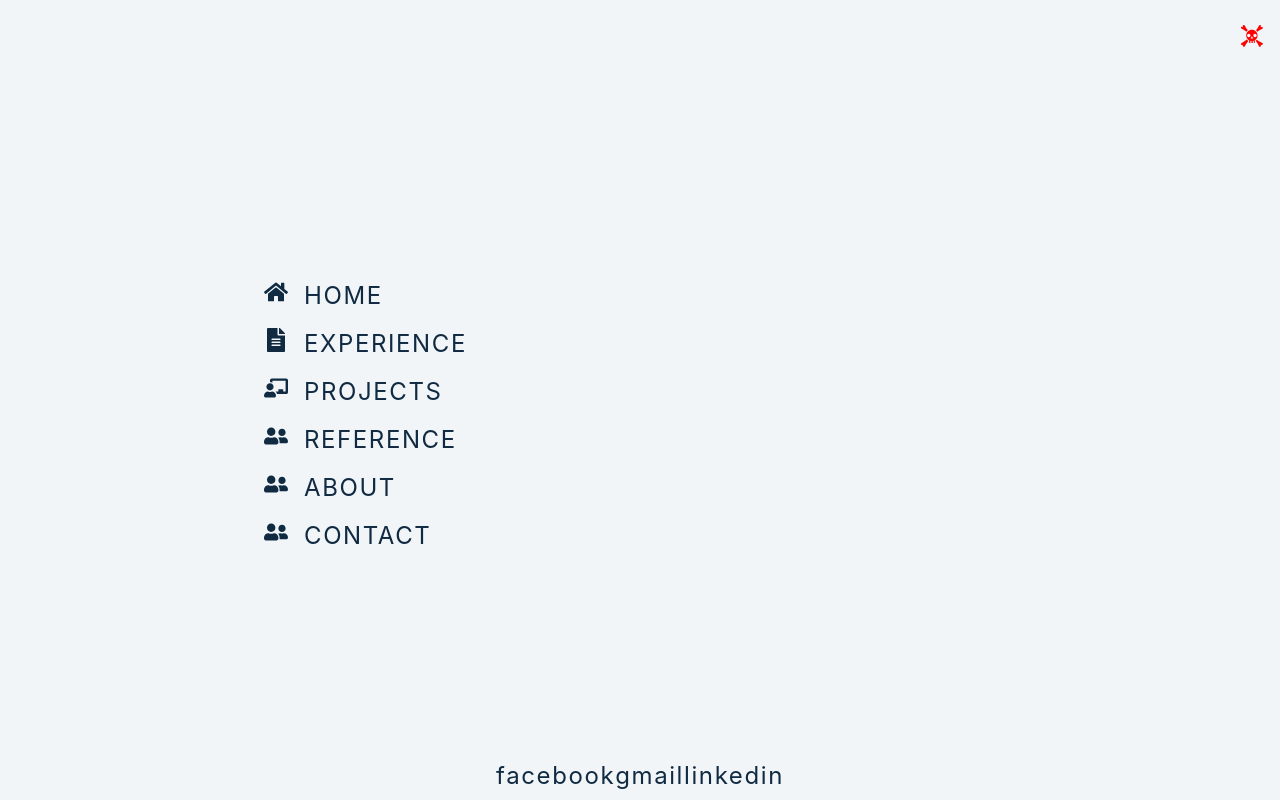
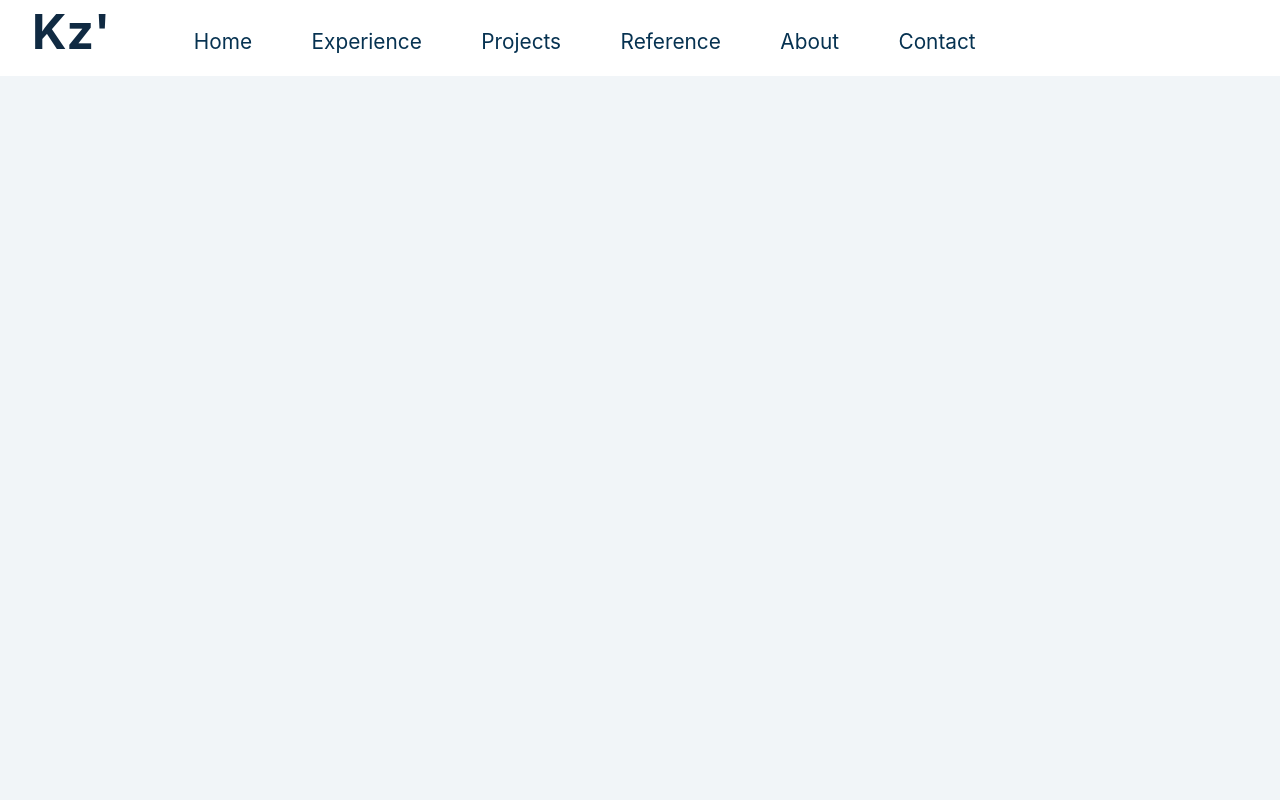
Before and after one commit to Kennethz374/Portfolio_V2, a React (Create React App) app: page / in a window 1280 px wide. Built offline with nearby package versions, Linux system fonts and the light colour scheme.

Commit message:
finally get the css works perfectly betwen large and small screen size

```diff
--- a/src/components/Navbar.js
+++ b/src/components/Navbar.js
@@ -8,10 +8,10 @@ function Navbar() {
 
 	if (isHamburgerOpen) {
 		return (
-			<div className="nav_menu_container">
-				<div className="nav_close_btn" onClick={openHamburger}>
+			<div className={`nav_menu_container`}>
+				<button className="nav_close_btn" onClick={openHamburger}>
 					<GiSkullCrossedBones />
-				</div>
+				</button>
 				<ul className="nav_menu">
 					{data.navList.map((navItem) => {
 						return (
@@ -26,19 +26,32 @@ function Navbar() {
 					{console.log(data)}
 				</ul>
 				<ul className="nav_social">
-					<li>facebook</li>
-					<li>gmail</li>
-					<li>linkedin</li>
+					{data.socialList.map((social) => {
+						return (
+							<li key={social.id}>
+								<a href={social.url}>{social.icon}</a>
+							</li>
+						);
+					})}
 				</ul>
 			</div>
 		);
 	} else {
 		return (
 			<nav className="nav-container">
-				<h1 className="nav_logo">Kz' Portfolio</h1>
-				<div className="nav_bar" onClick={openHamburger}>
+				<h1 className="nav_logo">Kz'</h1>
+				<ul className="nav_category">
+					{data.navList.map((category) => {
+						return (
+							<li className="category_item" key={category.id}>
+								<a href={category.url}>{category.text}</a>
+							</li>
+						);
+					})}
+				</ul>
+				<button className="nav_bar" onClick={openHamburger}>
 					<FaHamburger />
-				</div>
+				</button>
 			</nav>
 		);
 	}
--- a/src/context.js
+++ b/src/context.js
@@ -4,7 +4,7 @@ import reducer from "./reducer";
 import { TOGGLE_HAMBURGER } from "./action";
 
 const initialState = {
-	isHamburgerOpen: true,
+	isHamburgerOpen: false,
 	data: data,
 };
 
--- a/src/data.js
+++ b/src/data.js
@@ -1,11 +1,15 @@
 import {
 	FaHome,
 	FaFileAlt,
-	FaChalkboardTeacher,
+	FaHammer,
 	FaUserFriends,
 	FaLinkedin,
 	FaMailBulk,
 	FaGithub,
+	FaThumbsUp,
+	FaFacebookSquare,
+	FaInstagram,
+	FaMedium,
 } from "react-icons/fa";
 
 const FirstQuote = `I have been working in PointGrey/FLIR IIS for the past 20 years and Kenneth Zhang is the most
@@ -44,11 +48,11 @@ let data = {
 			id: 3,
 			url: "/projects",
 			text: "projects",
-			icon: <FaChalkboardTeacher />,
+			icon: <FaHammer />,
 		},
-		{ id: 4, url: "/reference", text: "reference", icon: <FaUserFriends /> },
+		{ id: 4, url: "/reference", text: "reference", icon: <FaThumbsUp /> },
 		{ id: 5, url: "/about", text: "about", icon: <FaUserFriends /> },
-		{ id: 6, url: "/contact", text: "contact", icon: <FaUserFriends /> },
+		{ id: 6, url: "/contact", text: "contact", icon: <FaMailBulk /> },
 	],
 
 	socialList: [
@@ -67,6 +71,21 @@ let data = {
 			id: 3,
 			url: "mailto:kennethzhang374@gmail.com",
 			icon: <FaMailBulk />,
+		},
+		{
+			id: 4,
+			url: "https://www.facebook.com/kennth.zhang",
+			icon: <FaFacebookSquare />,
+		},
+		{
+			id: 5,
+			url: "https://www.instagram.com/kennethnmaggie/",
+			icon: <FaInstagram />,
+		},
+		{
+			id: 6,
+			url: "https://medium.com/@kennethzhang374",
+			icon: <FaMedium />,
 		},
 	],
 	reference: [
--- a/src/index.css
+++ b/src/index.css
@@ -112,13 +112,12 @@ p {
 }
 
 .nav-container {
-  display: -webkit-box;
-  display: -ms-flexbox;
-  display: flex;
+  display: -ms-grid;
+  display: grid;
+  -ms-grid-columns: 10% 70% 20%;
+      grid-template-columns: 10% 70% 20%;
+  grid-column-gap: 0.5rem;
   font-size: 2rem;
-  -webkit-box-pack: justify;
-      -ms-flex-pack: justify;
-          justify-content: space-between;
   padding: 0.5rem;
   background-color: #fff;
   -webkit-box-align: center;
@@ -126,10 +125,16 @@ p {
           align-items: center;
 }
 
-.nav-container .nav_logo,
+.nav-container .nav_logo {
+  text-align: center;
+  color: #102a42;
+}
+
 .nav-container .nav_bar {
-  color: #102a42;
-  margin: 0.5rem;
+  width: 80%;
+  font-size: 2rem;
+  border: none;
+  background-color: transparent;
 }
 
 .nav-container .nav_bar :hover {
@@ -137,7 +142,53 @@ p {
   transition: all 0.3s linear;
   color: #48647f;
   cursor: pointer;
-  margin: 0.2rem;
+  -webkit-transform: scale(1.05);
+          transform: scale(1.05);
+}
+
+.nav-container .nav_category {
+  text-transform: capitalize;
+  display: -webkit-box;
+  display: -ms-flexbox;
+  display: flex;
+  font-size: 1rem;
+  -webkit-box-pack: space-evenly;
+      -ms-flex-pack: space-evenly;
+          justify-content: space-evenly;
+  visibility: hidden;
+}
+
+.nav-container .nav_category li {
+  margin: 0.5rem 0.5rem 0 0.5rem;
+  -ms-flex-negative: 1;
+      flex-shrink: 1;
+}
+
+.nav-container .nav_category li a {
+  color: #063251;
+}
+
+.nav-container .nav_category li:hover a {
+  -webkit-transition: all 0.3s linear;
+  transition: all 0.3s linear;
+  color: #48647f;
+  border-bottom: 2px solid #48647f;
+}
+
+@media only screen and (min-width: 766px) {
+  .nav-container .nav_category {
+    font-size: 1.3rem;
+    visibility: visible;
+  }
+  .nav-container .nav_category li:hover {
+    -webkit-transform: scale(1.1);
+            transform: scale(1.1);
+    -webkit-transition: all 0.3s linear;
+    transition: all 0.3s linear;
+  }
+  .nav-container .nav_bar {
+    display: none;
+  }
 }
 
 .nav_menu_container {
@@ -158,35 +209,94 @@ p {
 }
 
 .nav_menu_container .nav_close_btn {
+  position: absolute;
+  top: 0;
+  right: 0;
+  font-size: 2rem;
   cursor: pointer;
   color: red;
-  text-align: right;
+  text-align: center;
   margin: 1rem;
+  padding: 0.5rem;
+  border: none;
+  width: 4rem;
+  background: transparent;
+}
+
+.nav_menu_container .nav_close_btn:hover {
+  -webkit-transform: scale(1.2);
+          transform: scale(1.2);
+  -webkit-transition: -webkit-transform 0.3s;
+  transition: -webkit-transform 0.3s;
+  transition: transform 0.3s;
+  transition: transform 0.3s, -webkit-transform 0.3s;
 }
 
 .nav_menu_container .nav_menu {
   margin: auto 0.5rem;
+  display: -webkit-box;
+  display: -ms-flexbox;
+  display: flex;
+  -webkit-box-orient: vertical;
+  -webkit-box-direction: normal;
+      -ms-flex-direction: column;
+          flex-direction: column;
+}
+
+.nav_menu_container .nav_menu li {
+  width: 50%;
+  max-width: 300px;
+  margin: 1px auto;
 }
 
 .nav_menu_container .nav_menu a {
-  text-transform: uppercase;
+  text-transform: capitalize;
   color: #102a42;
   display: -webkit-box;
   display: -ms-flexbox;
   display: flex;
+  cursor: default;
 }
 
 .nav_menu_container .nav_menu .nav_icon {
   margin-right: 1rem;
-  margin-left: 20vw;
+  margin-left: 1rem;
+}
+
+.nav_menu_container .nav_menu .nav_text:hover {
+  -webkit-transition: all 0.3s linear;
+  transition: all 0.3s linear;
+  color: #49a6e9;
+  -webkit-transform: translate(-2px, -2px);
+          transform: translate(-2px, -2px);
+  border-bottom: 2px solid #bcccdc;
+  cursor: pointer;
 }
 
 .nav_menu_container .nav_social {
   display: -webkit-box;
   display: -ms-flexbox;
   display: flex;
-  -webkit-box-pack: center;
-      -ms-flex-pack: center;
-          justify-content: center;
+  -webkit-box-pack: space-evenly;
+      -ms-flex-pack: space-evenly;
+          justify-content: space-evenly;
+  margin: 5rem;
+}
+
+.nav_menu_container .nav_social li {
+  cursor: pointer;
+}
+
+.nav_menu_container .nav_social li a {
+  font-size: 2rem;
+  color: #48647f;
+}
+
+.nav_menu_container .nav_social li a :hover {
+  -webkit-transform: scale(1.2);
+          transform: scale(1.2);
+  -webkit-transition: all 0.3s linear;
+  transition: all 0.3s linear;
+  color: #49a6e9;
 }
 /*# sourceMappingURL=index.css.map */
--- a/src/index.scss
+++ b/src/index.scss
@@ -17,27 +17,71 @@
 	border-top-color: $primary-1;
 	animation: spinner 0.6s linear infinite;
 }
-
 //============Navbar=========
 .nav-container {
-	display: flex;
+	display: grid;
+	grid-template-columns: 10% 70% 20%;
+	grid-column-gap: 0.5rem;
 	font-size: 2rem;
-	justify-content: space-between;
 	padding: 0.5rem;
 	background-color: $white;
 	align-items: center;
 
-	.nav_logo,
+	.nav_logo {
+		text-align: center;
+		color: $grey-1;
+	}
 	.nav_bar {
-		color: $grey-1;
-		margin: 0.5rem;
+		width: 80%;
+		font-size: 2rem;
+		border: none;
+		background-color: transparent;
 	}
 
 	.nav_bar :hover {
 		transition: $transition;
 		color: $grey-4;
 		cursor: pointer;
-		margin: 0.2rem;
+		transform: scale(1.05);
+	}
+	// not visible in mobile view
+	.nav_category {
+		text-transform: capitalize;
+		display: flex;
+		font-size: 1rem;
+		justify-content: space-evenly;
+		visibility: hidden;
+
+		li {
+			margin: 0.5rem 0.5rem 0 0.5rem;
+			flex-shrink: 1;
+
+			a {
+				color: $primary-1;
+			}
+
+			&:hover a {
+				transition: $transition;
+
+				color: $grey-4;
+				border-bottom: 2px solid $grey-4;
+			}
+		}
+	}
+	@media only screen and (min-width: 766px) {
+		.nav_category {
+			// 		color: $primary-4;
+			font-size: 1.3rem;
+			visibility: visible;
+			li:hover {
+				transform: scale(1.1);
+				transition: $transition;
+			}
+		}
+
+		.nav_bar {
+			display: none;
+		}
 	}
 }
 
@@ -103,7 +147,19 @@
 	}
 	.nav_social {
 		display: flex;
-		justify-content: center;
+		justify-content: space-evenly;
 		margin: 5rem;
+		li {
+			cursor: pointer;
+			a {
+				font-size: 2rem;
+				color: $grey-4;
+			}
+			a :hover {
+				transform: scale(1.2);
+				transition: $transition;
+				color: $primary-5;
+			}
+		}
 	}
 }
```
Also changed, not shown: 1 other file (tests, documents, lock files or other folders).
